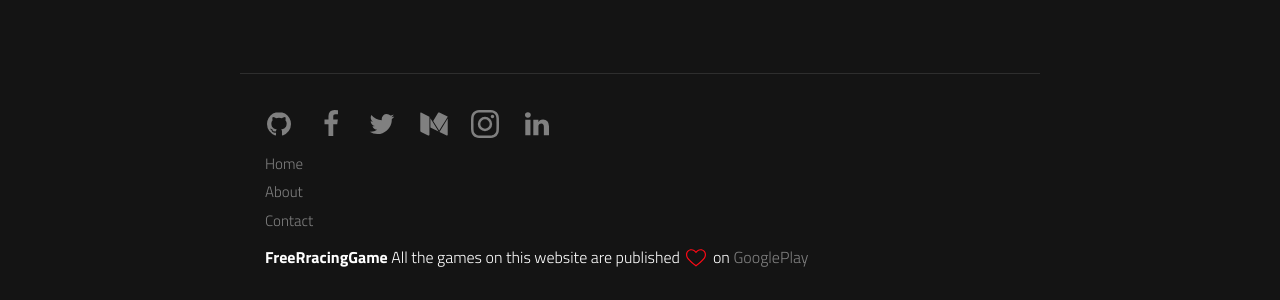
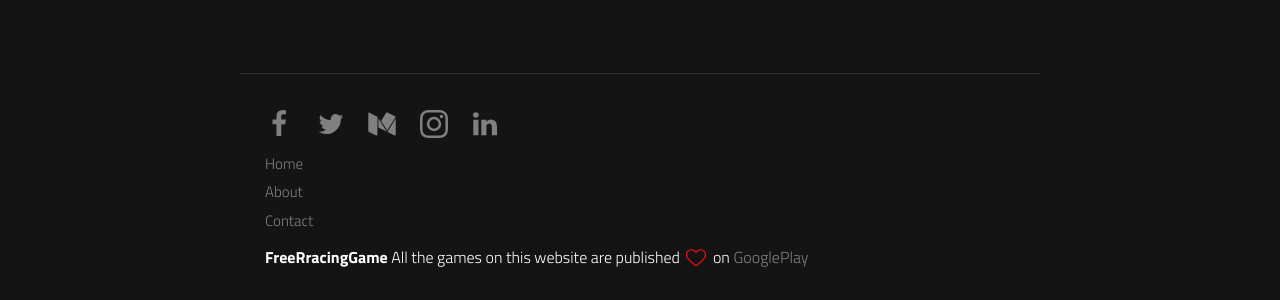
Before and after one commit to MyFreeGame/MyFreeGame.github.io, a Jekyll site: the page built from index.html, in a window 1280 px wide and 900 px high, scrolled down 773 px. Shown: the part 594-894 px from the top of the window. Built offline with Jekyll 4.4.1, drawn with Linux system fonts in a browser that asks for light colours; a script that is not in the unit is left out.

Commit message:
Update footer.html

```diff
--- a/_includes/footer.html
+++ b/_includes/footer.html
@@ -1,10 +1,5 @@
 <footer>
     <p>
-      {% if site.github_username %}
-        <a href="https://github.com/{{ site.github_username }}" title="Github">
-          <svg><use xlink:href="#icon-github"></use></svg>
-        </a>
-      {% endif %}
       {% if site.facebook_username %}
         <a href="https://www.facebook.com/{{ site.facebook_username }}" title="Facebook">
           <svg><use xlink:href="#icon-facebook"></use></svg>
```
